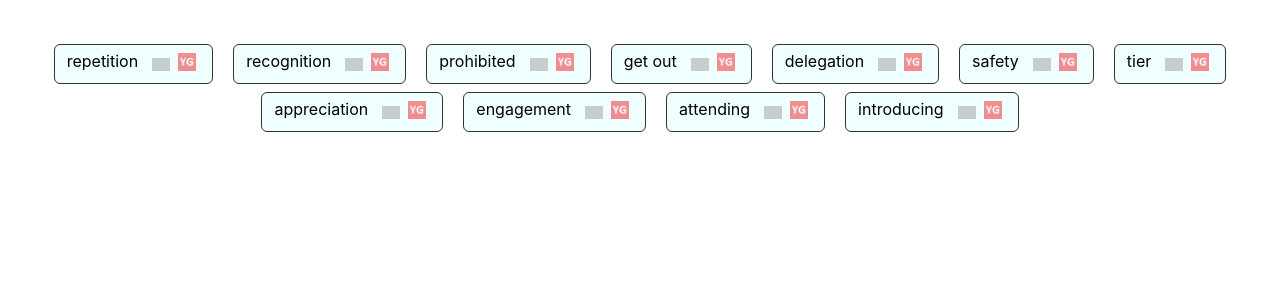
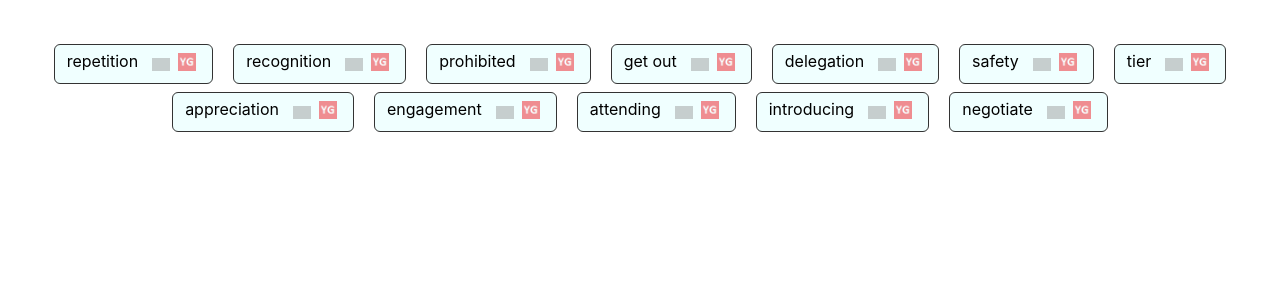
Before and after one commit to artemshar/voca, a React (Create React App) app: page / in a window 1280 px wide. Shown: the top 300 px of the page. Built offline with nearby package versions, Linux system fonts and the light colour scheme; grey boxes are pictures that could not be loaded.

Commit message:
add new word: negotiate

```diff
--- a/src/data/words.js
+++ b/src/data/words.js
@@ -9,5 +9,6 @@ export const words = [
     "appreciation",
     "engagement",
     "attending",
-    "introducing"
+    "introducing",
+    "negotiate"
 ]
```
